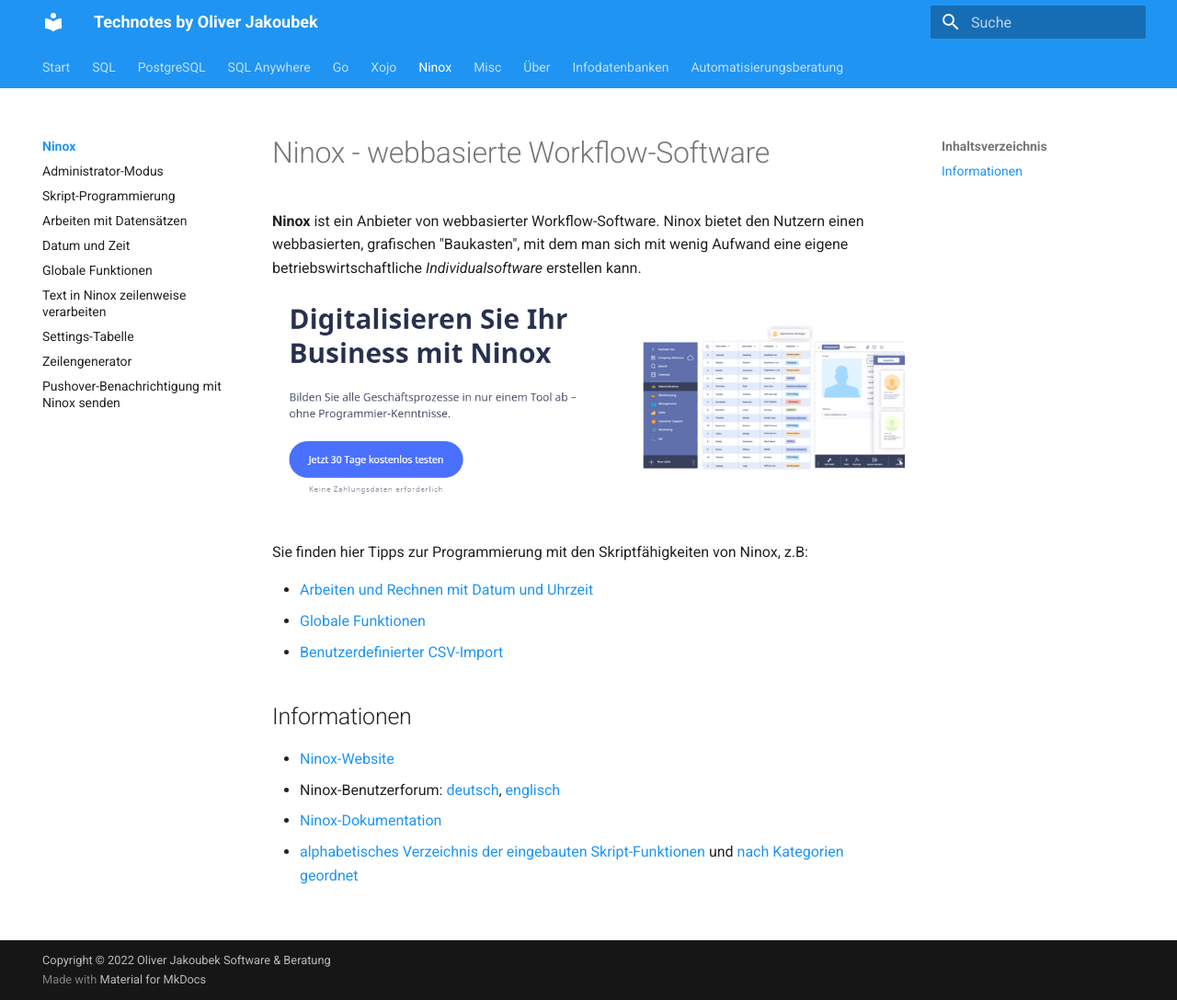
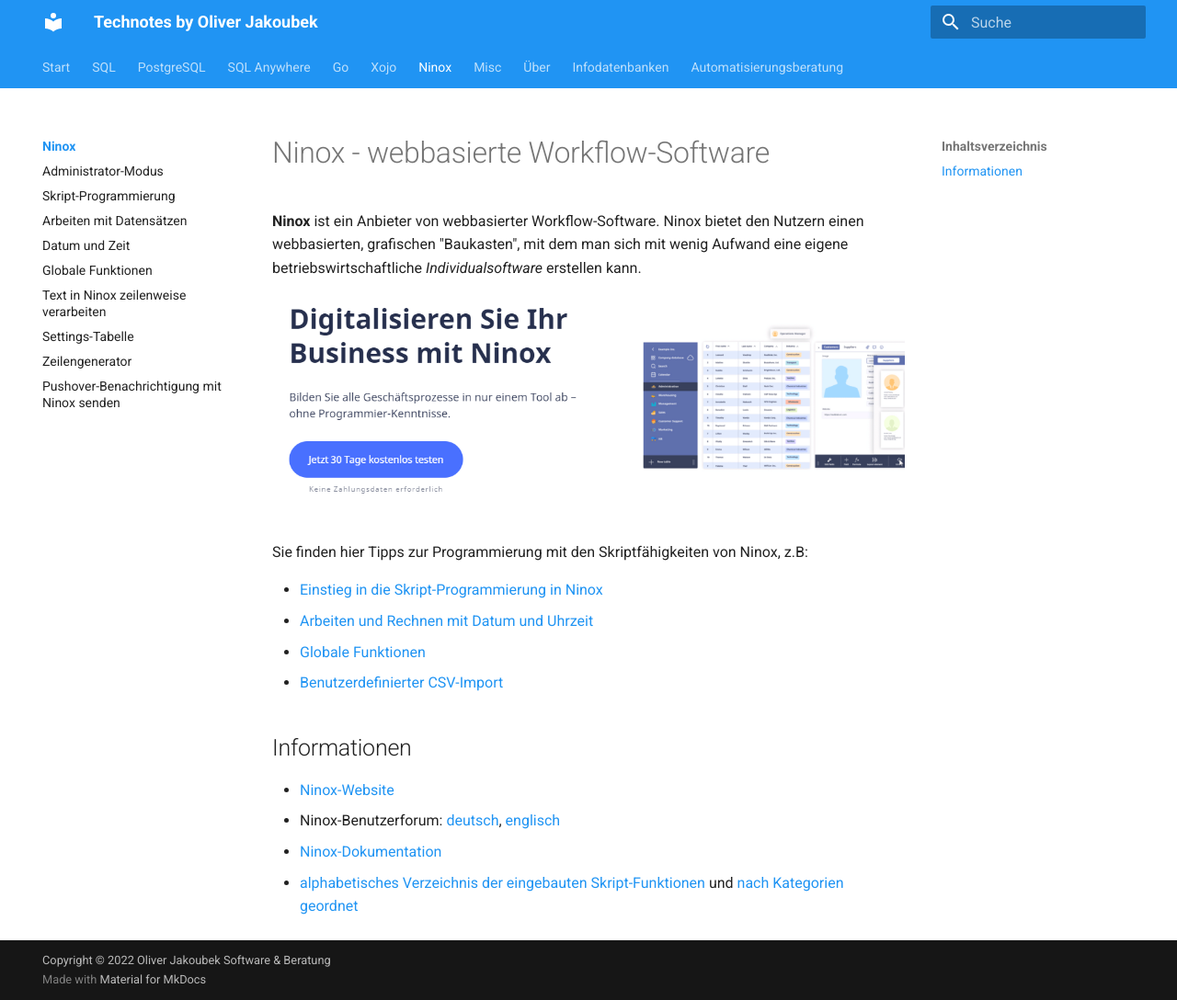
Before and after one commit to jakoubek/technotes, an MkDocs documentation site: the page built from docs/ninox/index.md, in a window 1280 px wide and 1088 px high. Shown: the whole window at 92% size. Built offline with MkDocs 1.6.1 and Material for MkDocs 9.7.7, drawn with Linux system fonts in a browser that asks for light colours.

Commit message:
Link auf Skripting

```diff
--- a/docs/ninox/index.md
+++ b/docs/ninox/index.md
@@ -9,6 +9,7 @@
 
 Sie finden hier Tipps zur Programmierung mit den Skriptfähigkeiten von Ninox, z.B:
 
+- [Einstieg in die Skript-Programmierung in Ninox](./skripting/)
 - [Arbeiten und Rechnen mit Datum und Uhrzeit](./datum-zeit/)
 - [Globale Funktionen](./globale-funktionen/)
 - [Benutzerdefinierter CSV-Import](./csv-import/)
```
